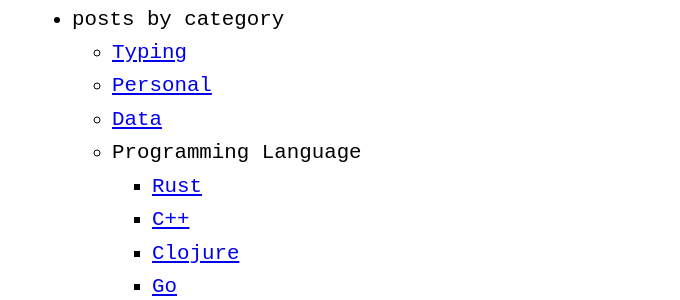
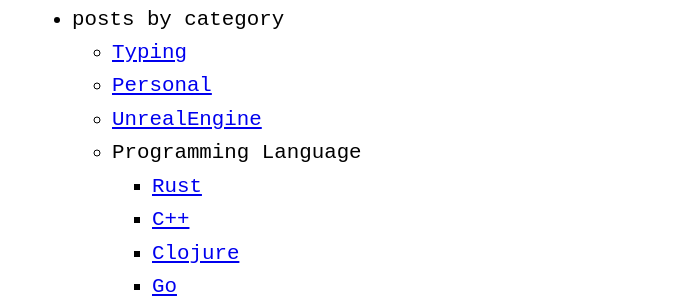
Before and after one commit to zTgx/zTgx.github.io, a Jekyll site: the page built from index.md, in a window 1280 px wide. Shown: the part 757-1057 px from the top of the page, without its empty margins (288-968 px from the left). Built offline with Jekyll 4.4.1, drawn with Linux system fonts in a browser that asks for light colours.

```diff
--- a/_data/menu.yml
+++ b/_data/menu.yml
@@ -29,8 +29,8 @@ entries:
       - title: Personal
         url: archives/personal-archive.html
 
-      - title: Data
-        url: archives/data-archive.html
+      - title: UnrealEngine
+        url: archives/ue-archive.html
 
       # 编程语言
       - title: Programming Language
```
Also changed, not shown: archives/data-archive.md (deleted, +0 -5 lines), archives/ue-archive.md (added, +5 -0 lines).
